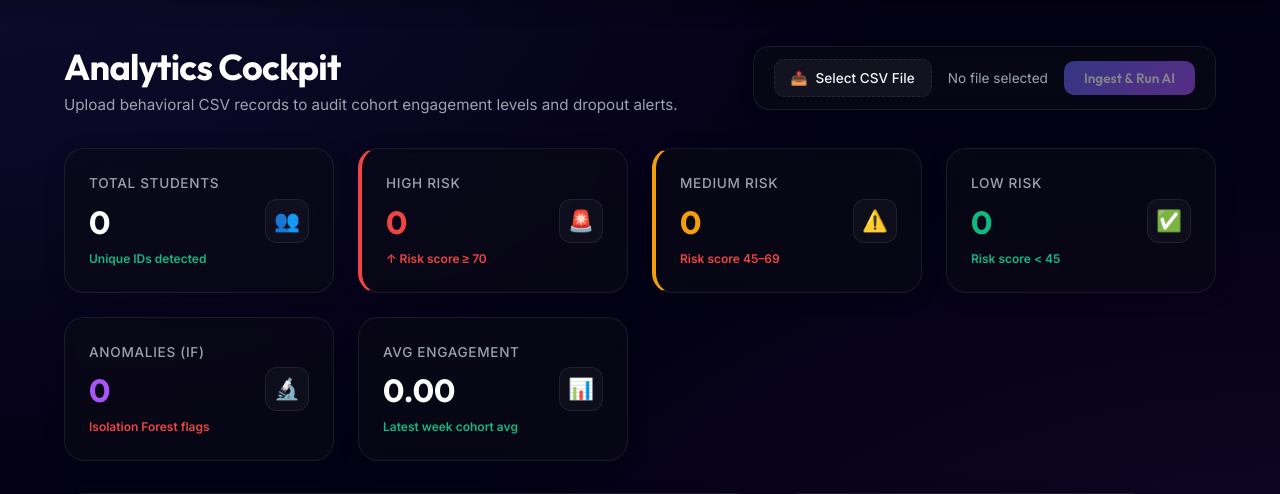
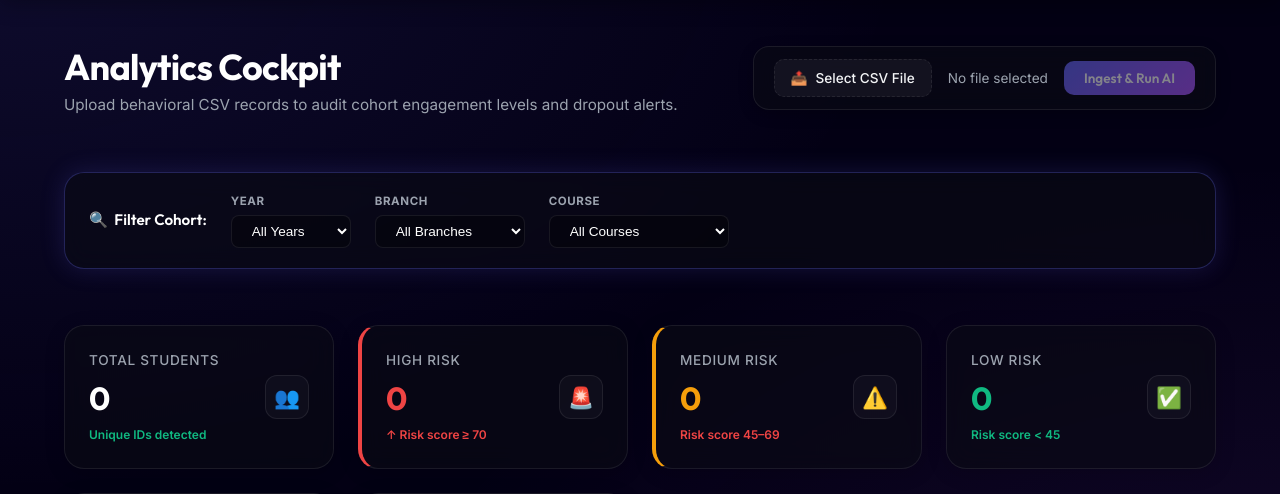
Before and after one commit to Siri06-git/fusion-flowwatch-anamoly-detection, a Flask app: page /analytics in a window 1280 px wide. Shown: the part 73-567 px from the top of the page. Run offline with Flask 3, Linux system fonts and the light colour scheme; the visitor is signed in with stand-in values (Sample User, id 1); data that the repository does not hold is empty.

Commit message:
Implement Phase 51: Add cohort filters and registry table filtering to Institution Analytics page

```diff
--- a/app.py
+++ b/app.py
@@ -243,6 +243,40 @@ def dashboard():
 @login_required
 def analytics():
     """Renders the analytics cockpit, reading metrics from processed_cache.csv."""
+    if session.get('portal' + '_mode') == 'institution':
+        year_param = request.args.get('year', '').strip()
+        branch_param = request.args.get('branch', '').strip()
+        course_param = request.args.get('course', '').strip()
+
+        year_val = None
+        if year_param:
+            try:
+                year_val = int(float(year_param))
+            except ValueError:
+                pass
+
+        branch_val = branch_param if branch_param else None
+        course_val = course_param if course_param else None
+
+        session_db = get_db()
+        unique_years = [r[0] for r in session_db.query(Student.year).distinct().all() if r[0] is not None]
+        unique_branches = [r[0] for r in session_db.query(Student.branch).distinct().all() if r[0]]
+        unique_courses = [r[0] for r in session_db.query(Student.course).distinct().all() if r[0]]
+
+        unique_years.sort()
+        unique_branches.sort()
+        unique_courses.sort()
+
+        metrics = _load_cache_metrics(year=year_val, branch=branch_val, course=course_val)
+        return render_template('analytics.html',
+                               unique_years=unique_years,
+                               unique_branches=unique_branches,
+                               unique_courses=unique_courses,
+                               selected_year=year_val,
+                               selected_branch=branch_val,
+                               selected_course=course_val,
+                               **metrics)
+
     metrics = _load_cache_metrics()
     return render_template('analytics.html', **metrics)
 
--- a/templates/analytics.html
+++ b/templates/analytics.html
@@ -1,6 +1,13 @@
 {% extends 'base.html' %}
 
 {% block title %}FlowWatch Portal – Analytics Cockpit{% endblock %}
+
+{% block extra_css %}
+<style>
+    .inst-glow     { box-shadow: 0 0 24px rgba(99,102,241,0.18); }
+    .inst-border   { border-color: rgba(99,102,241,0.35) !important; }
+</style>
+{% endblock %}
 
 {% block content %}
 <div class="analytics-container">
@@ -33,6 +40,59 @@
             </form>
         </div>
     </div>
+
+    <!-- ── Dynamic Filter Bar (Phase 51) ──────────────────────────────── -->
+    {% if user_mode == 'institution' %}
+    <div class="grid-card inst-glow inst-border" style="padding: 1.25rem 1.5rem; margin-top: 1.5rem; margin-bottom: 1.5rem; border-color: rgba(99,102,241,0.3) !important;">
+        <form method="GET" action="{{ url_for('analytics') }}" style="display: flex; align-items: center; justify-content: space-between; flex-wrap: wrap; gap: 1rem; width: 100%;">
+            <div style="display: flex; align-items: center; gap: 1.5rem; flex-wrap: wrap; flex-grow: 1;">
+                <h3 style="font-family: var(--font-heading); font-size: 0.95rem; font-weight: 600; color: #fff; display: flex; align-items: center; gap: 0.4rem; margin: 0;">
+                    <span>🔍</span> Filter Cohort:
+                </h3>
+
+                <!-- Year Filter -->
+                <div style="display: flex; flex-direction: column; gap: 0.25rem;">
+                    <label for="filter-year" style="font-size: 0.72rem; text-transform: uppercase; color: var(--text-muted); font-weight: 700; letter-spacing: 0.05em;">Year</label>
+                    <select name="year" id="filter-year" class="search-input" style="padding: 0.45rem 1rem; font-size: 0.85rem; border-radius: 8px; width: 120px; background: rgba(0,0,0,0.3); border: 1px solid var(--border-glass); color: #fff; cursor: pointer;" onchange="this.form.submit()">
+                        <option value="">All Years</option>
+                        {% for y in unique_years %}
+                        <option value="{{ y }}" {% if selected_year == y %}selected{% endif %}>Year {{ y }}</option>
+                        {% endfor %}
+                    </select>
+                </div>
+
+                <!-- Branch Filter -->
+                <div style="display: flex; flex-direction: column; gap: 0.25rem;">
+                    <label for="filter-branch" style="font-size: 0.72rem; text-transform: uppercase; color: var(--text-muted); font-weight: 700; letter-spacing: 0.05em;">Branch</label>
+                    <select name="branch" id="filter-branch" class="search-input" style="padding: 0.45rem 1rem; font-size: 0.85rem; border-radius: 8px; width: 150px; background: rgba(0,0,0,0.3); border: 1px solid var(--border-glass); color: #fff; cursor: pointer;" onchange="this.form.submit()">
+                        <option value="">All Branches</option>
+                        {% for b in unique_branches %}
+                        <option value="{{ b }}" {% if selected_branch == b %}selected{% endif %}>{{ b }}</option>
+                        {% endfor %}
+                    </select>
+                </div>
+
+                <!-- Course Filter -->
+                <div style="display: flex; flex-direction: column; gap: 0.25rem;">
+                    <label for="filter-course" style="font-size: 0.72rem; text-transform: uppercase; color: var(--text-muted); font-weight: 700; letter-spacing: 0.05em;">Course</label>
+                    <select name="course" id="filter-course" class="search-input" style="padding: 0.45rem 1rem; font-size: 0.85rem; border-radius: 8px; width: 180px; background: rgba(0,0,0,0.3); border: 1px solid var(--border-glass); color: #fff; cursor: pointer;" onchange="this.form.submit()">
+                        <option value="">All Courses</option>
+                        {% for c in unique_courses %}
+                        <option value="{{ c }}" {% if selected_course == c %}selected{% endif %}>{{ c }}</option>
+                        {% endfor %}
+                    </select>
+                </div>
+            </div>
+
+            <!-- Clear Filters -->
+            {% if selected_year or selected_branch or selected_course %}
+            <a href="{{ url_for('analytics') }}" class="btn btn-secondary" style="padding: 0.5rem 1.25rem; font-size: 0.82rem; border-radius: 8px; text-decoration: none; align-self: flex-end; border: 1px solid var(--border-glass); background: rgba(255,255,255,0.05); color: #fff; display: flex; align-items: center; transition: var(--transition-smooth);">
+                Clear Filters
+            </a>
+            {% endif %}
+        </form>
+    </div>
+    {% endif %}
 
     <!-- ── KPI Row ─────────────────────────────────────────────────── -->
     <div class="kpi-row">
@@ -134,6 +194,13 @@
                                    style="text-decoration:none;">
                                     <span class="student-id-badge">{{ s.student_id }}</span>
                                 </a>
+                                {% if s.year or s.branch or s.course %}
+                                <div style="font-size:0.75rem; color:var(--text-muted); margin-top:0.25rem; display: flex; gap: 0.4rem; flex-wrap: wrap;">
+                                    {% if s.year %}<span>Yr {{ s.year }}</span>{% endif %}
+                                    {% if s.branch %}<span>• {{ s.branch }}</span>{% endif %}
+                                    {% if s.course %}<span>• {{ s.course }}</span>{% endif %}
+                                </div>
+                                {% endif %}
                             </td>
                             <td>Week {{ s.week_number }}</td>
                             <td>{{ "%.2f"|format(s.composite_engagement | float) }}</td>
```
